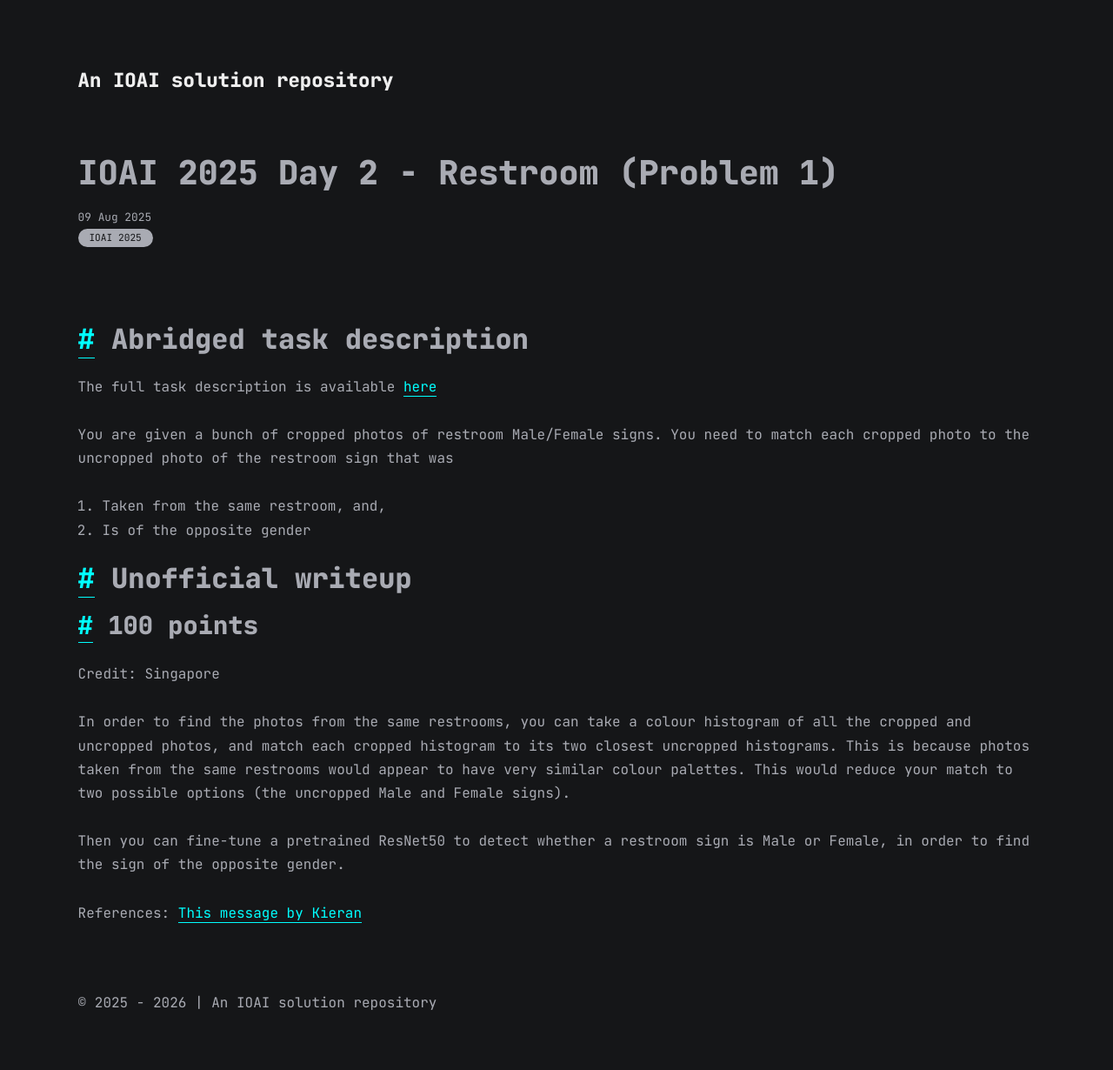
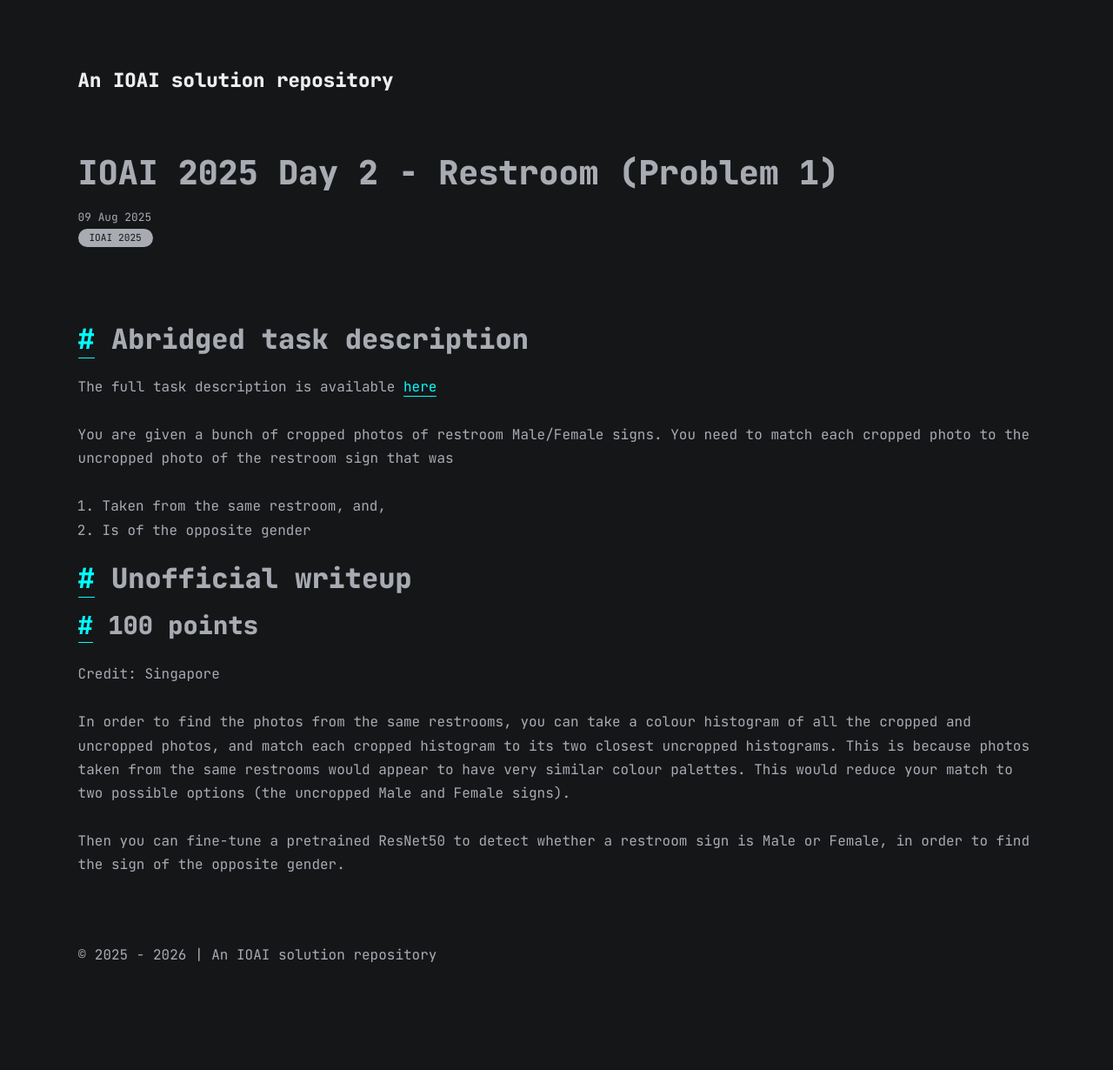
Before and after one commit to ioai-writeup/ioai-writeup.github.io, a Jekyll site: the page built from all_collections/_posts/2025-08-09-d2p1-restroom.md, in a window 1280 px wide. Shown: the whole page at 87% size. Built offline with Jekyll 4.4.1, drawn with Linux system fonts in a browser that asks for light colours; after the commit the page ends 1175 px from its top, so only the background shows below that.

Commit message:
Patch out broken link for now

```diff
--- a/all_collections/_posts/2025-08-09-d2p1-restroom.md
+++ b/all_collections/_posts/2025-08-09-d2p1-restroom.md
@@ -22,6 +22,3 @@ Credit: Singapore
 In order to find the photos from the same restrooms, you can take a colour histogram of all the cropped and uncropped photos, and match each cropped histogram to its two closest uncropped histograms. This is because photos taken from the same restrooms would appear to have very similar colour palettes. This would reduce your match to two possible options (the uncropped Male and Female signs).
 
 Then you can fine-tune a pretrained ResNet50 to detect whether a restroom sign is Male or Female, in order to find the sign of the opposite gender.
-
-References:
-[This message by Kieran](https://discord.com/channels/1271542282142748774/1271542282142748777/1402666432629833804)
```
